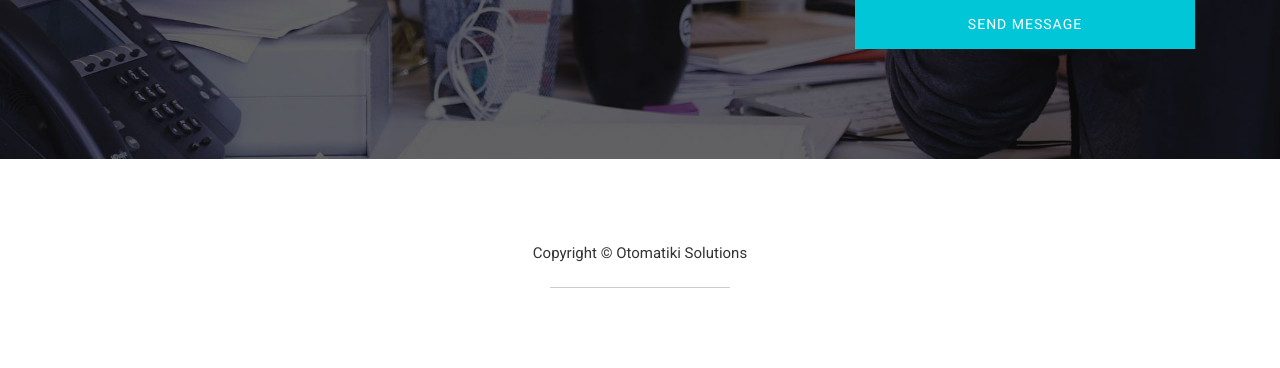
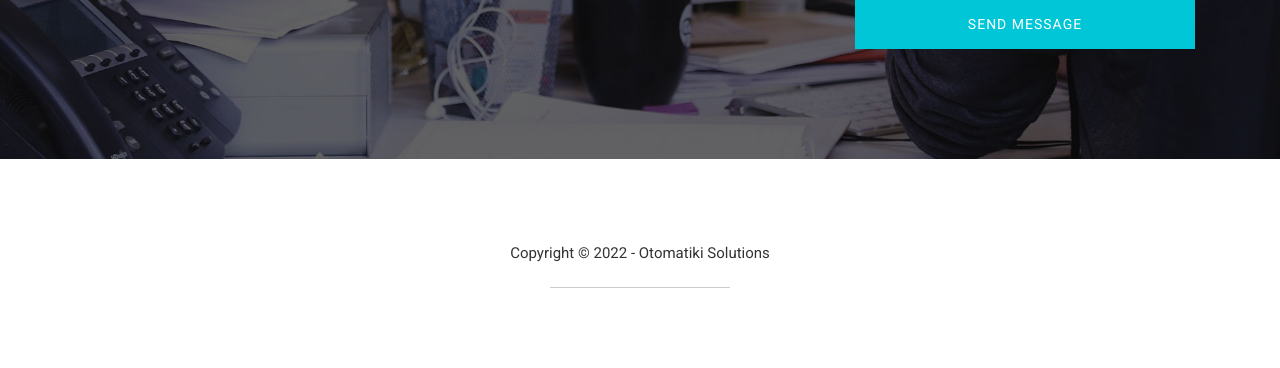
Before and after one commit to kwenamabotja/OtomstikiSolutions.github.io, a Django app: page / in a window 1280 px wide. Shown: the part 4674-5042 px from the top of the page. Run offline with Django 3.2, Linux system fonts and the light colour scheme; some libraries are stand-ins or nearby versions.

Commit message:
small updates

```diff
--- a/templates/base.html
+++ b/templates/base.html
@@ -3,18 +3,18 @@
 <html lang="en">
 <head>
     <meta charset="utf-8">
-    <title>Otomatiki Solutions Website</title>
+    <title>{{ site.name }}</title>
     <meta http-equiv="X-UA-Compatible" content="IE=Edge">
     <meta name="viewport" content="width=device-width, initial-scale=1">
-    <meta name="keywords" content="">
-    <meta name="description" content="">
+    <meta name="keywords" content="{{ site.name }">
+    <meta name="description" content="{{ site.name }">
     <link rel="stylesheet" href="{% static 'css/bootstrap.min.css' %}">
-    <link rel="stylesheet" href="../static/css/font-awesome.min.css">
-    <link rel="stylesheet" href="../static/css/animate.min.css">
-    <link rel="stylesheet" href="../static/css/et-line-font.css">
-    <link rel="stylesheet" href="../static/css/nivo-lightbox.css">
-    <link rel="stylesheet" href="../static/css/nivo_themes/default/default.css">
-    <link rel="stylesheet" href="../static/css/style.css">
+    <link rel="stylesheet" href="{% static 'css/font-awesome.min.css' %}">
+    <link rel="stylesheet" href="{% static 'css/animate.min.css' %}">
+    <link rel="stylesheet" href="{% static 'css/et-line-font.css' %}">
+    <link rel="stylesheet" href="{% static 'css/nivo-lightbox.css' %}">
+    <link rel="stylesheet" href="{% static 'css/nivo_themes/default/default.css' %}">
+    <link rel="stylesheet" href="{% static 'css/style.css' %}">
     <link href='https://fonts.googleapis.com/css?family=Roboto:400,300,500' rel='stylesheet' type='text/css'>
 </head>
 <body data-spy="scroll" data-target=".navbar-collapse" data-offset="50"><!-- preloader section -->
@@ -44,16 +44,16 @@
             <!--			<img src="/images/Otomatikiv2.JPG" alt="HTML5 Icon" style="width:500px;height:150px;">-->
             <!--                                     <img src="/images/Otomatikiv2.JPG" alt="Flowers in Chania">-->
             <!--                                     <img src="images/about-img.jpg" class="img-responsive" alt="about img">-->
-            <a href="#" class="navbar-brand">OTOMATIKI Solutions</a></div>
+            <a href="{% url 'home' %}" class="navbar-brand">OTOMATIKI Solutions</a></div>
         <div class="collapse navbar-collapse">
             <ul class="nav navbar-nav navbar-right">
-                <li><a href="#home" class="smoothScroll">HOME</a></li>
-                <li><a href="#about" class="smoothScroll">ABOUT</a></li>
-                <li><a href="#work" class="smoothScroll">SERVICES</a></li>
+                <li><a href="{% url 'home' %}#home" class="smoothScroll">HOME</a></li>
+                <li><a href="{% url 'home' %}#about" class="smoothScroll">ABOUT</a></li>
+                <li><a href="{% url 'home' %}#work" class="smoothScroll">SERVICES</a></li>
                 <!--                                                   <li><a href="#team" class="smoothScroll">TEAM</a></li>-->
                 <!--                                                   <li><a href="#portfolio" class="smoothScroll">PORTFOLIO</a></li>-->
                 <!--                                                   <li><a href="#pricing" class="smoothScroll">PRICING</a></li>-->
-                <li><a href="#contact" class="smoothScroll">CONTACT</a></li>
+                <li><a href="{% url 'home' %}#contact" class="smoothScroll">CONTACT</a></li>
             </ul>
         </div>
     </div>
@@ -68,7 +68,7 @@
     <div class="container">
         <div class="row">
             <div class="col-md-12 col-sm-12">
-                <p>Copyright © {{ site.name }}</p>
+                <p>Copyright © {% now "Y" %} - {{ site.name }}</p>
                 <hr>
             </div>
         </div>
```
Also changed, not shown: db.sqlite3.
